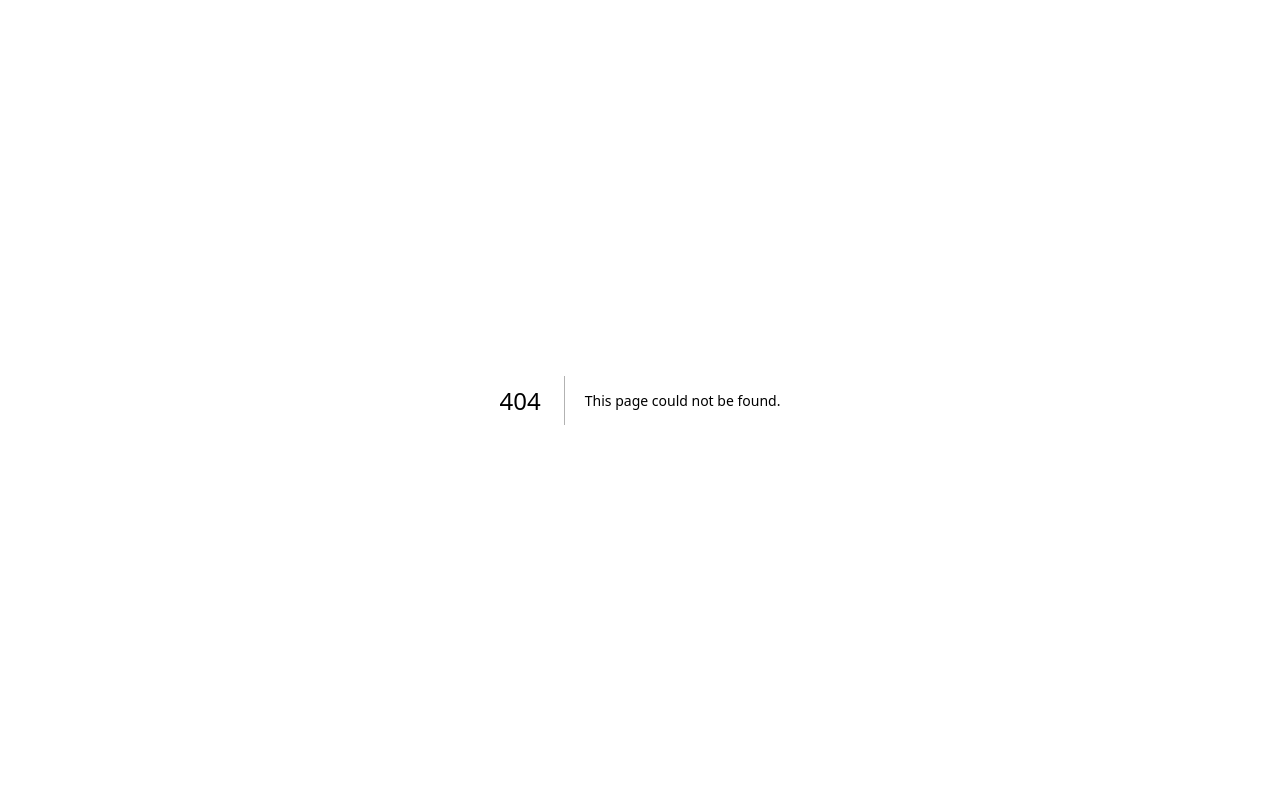
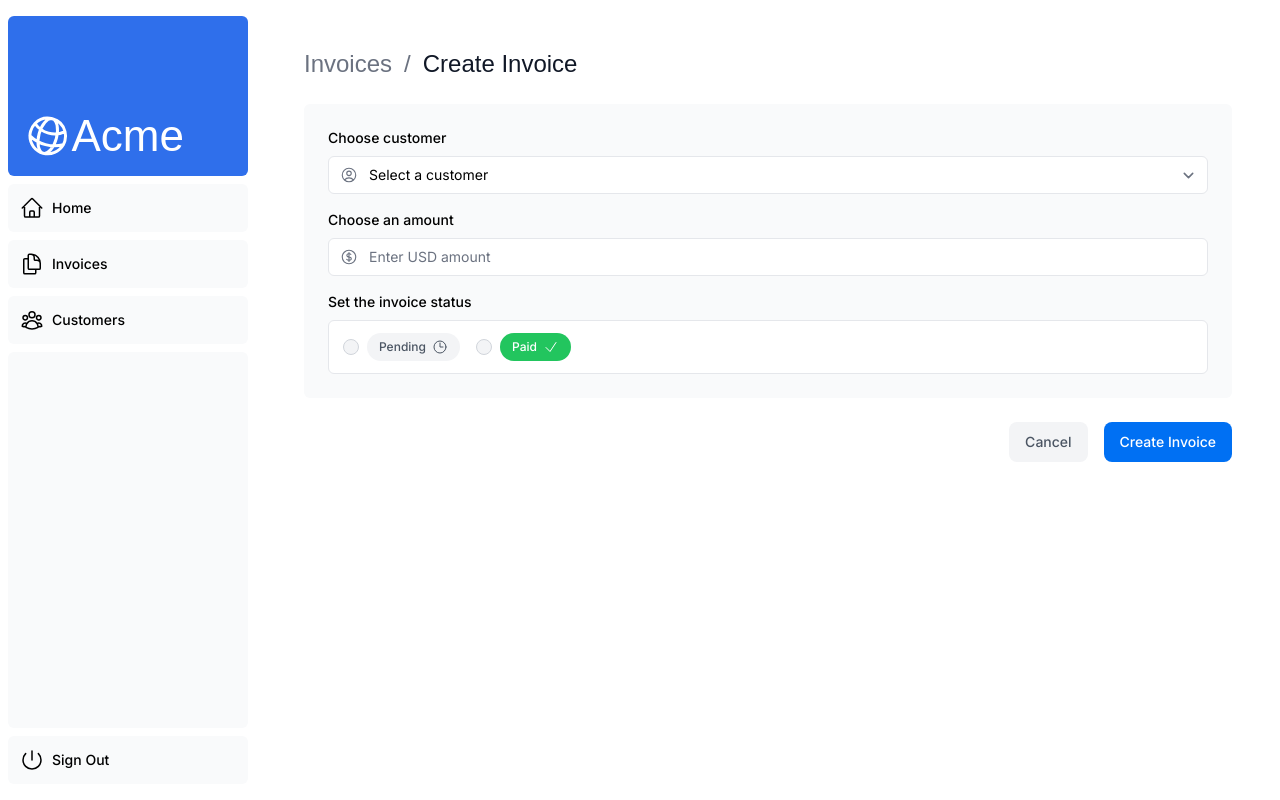
Before and after one commit to hrishipawar24/nextjs-dashboard, a Next.js app: page /dashboard/invoices/create in a window 1280 px wide. Before the commit this address had no page. Built offline with nearby package versions, Linux system fonts and the light colour scheme; a web font is replaced by a local one.

Commit message:
till chapter 11

```diff
--- /dev/null
+++ b/app/dashboard/invoices/create/page.tsx
@@ -0,0 +1,23 @@
+import Form from '@/app/ui/invoices/create-form';
+import Breadcrumbs from '@/app/ui/invoices/breadcrumbs';
+import { fetchCustomers } from '@/app/lib/data';
+
+export default async function Page() {
+  const customers = await fetchCustomers();
+
+  return (
+    <main>
+      <Breadcrumbs
+        breadcrumbs={[
+          { label: 'Invoices', href: '/dashboard/invoices' },
+          {
+            label: 'Create Invoice',
+            href: '/dashboard/invoices/create',
+            active: true,
+          },
+        ]}
+      />
+      <Form customers={customers} />
+    </main>
+  );
+}
--- /dev/null
+++ b/app/lib/actions.ts
@@ -0,0 +1,52 @@
+'use server';
+
+import { z } from 'zod';
+import { revalidatePath } from 'next/cache';
+import { redirect } from 'next/navigation';
+import { invoices } from './mock-db';
+
+// import postgres from 'postgres';
+
+// const sql = postgres(process.env.POSTGRES_URL!, { ssl: 'require' });
+
+const FormSchema = z.object({
+  id: z.string(),
+  customerId: z.string(),
+  amount: z.coerce.number(),
+  status: z.enum(['pending', 'paid']),
+  date: z.string(),
+});
+
+const CreateInvoice = FormSchema.omit({ id: true, date: true });
+
+export async function createInvoice(formData: FormData) {
+  const { customerId, amount, status } = CreateInvoice.parse({
+    customerId: formData.get('customerId'),
+    amount: formData.get('amount'),
+    status: formData.get('status'),
+  });
+  const amountInCents = amount * 100;
+  const date = new Date().toISOString().split('T')[0];
+
+  try {
+    // await sql`
+    //   INSERT INTO invoices (customer_id, amount, status, date)
+    //   VALUES (${customerId}, ${amountInCents}, ${status}, ${date})
+    // `;
+    // console.log('Mock Database: Inserted Invoice', { customerId, amountInCents, status, date });
+
+    invoices.push({
+      id: crypto.randomUUID(),
+      customer_id: customerId,
+      amount: amountInCents,
+      status: status,
+      date: date
+    });
+  } catch (error) {
+    console.error('Database Error:', error);
+    throw new Error(`Failed to create invoice: ${(error as Error).message}`);
+  }
+
+  revalidatePath('/dashboard/invoices');
+  redirect('/dashboard/invoices');
+}
--- a/app/lib/data.ts
+++ b/app/lib/data.ts
@@ -2,7 +2,7 @@
   customers,
   invoices,
   revenue,
-} from './placeholder-data';
+} from './mock-db';
 import {
   CustomerField,
   CustomersTableType,
--- /dev/null
+++ b/app/lib/mock-db.ts
@@ -0,0 +1,10 @@
+
+import {
+  customers as initialCustomers,
+  invoices as initialInvoices,
+  revenue as initialRevenue
+} from './placeholder-data';
+
+export const customers = [...initialCustomers];
+export const invoices = [...initialInvoices];
+export const revenue = [...initialRevenue];
--- a/app/ui/invoices/create-form.tsx
+++ b/app/ui/invoices/create-form.tsx
@@ -7,10 +7,11 @@
   UserCircleIcon,
 } from '@heroicons/react/24/outline';
 import { Button } from '@/app/ui/button';
+import { createInvoice } from '@/app/lib/actions';
 
 export default function Form({ customers }: { customers: CustomerField[] }) {
   return (
-    <form>
+    <form action={createInvoice}>
       <div className="rounded-md bg-gray-50 p-4 md:p-6">
         {/* Customer Name */}
         <div className="mb-4">
@@ -23,6 +24,7 @@
               name="customerId"
               className="peer block w-full cursor-pointer rounded-md border border-gray-200 py-2 pl-10 text-sm outline-2 placeholder:text-gray-500"
               defaultValue=""
+              aria-describedby="customer-error"
             >
               <option value="" disabled>
                 Select a customer
@@ -51,6 +53,7 @@
                 step="0.01"
                 placeholder="Enter USD amount"
                 className="peer block w-full rounded-md border border-gray-200 py-2 pl-10 text-sm outline-2 placeholder:text-gray-500"
+                required
               />
               <CurrencyDollarIcon className="pointer-events-none absolute left-3 top-1/2 h-[18px] w-[18px] -translate-y-1/2 text-gray-500 peer-focus:text-gray-900" />
             </div>
@@ -71,6 +74,7 @@
                   type="radio"
                   value="pending"
                   className="h-4 w-4 cursor-pointer border-gray-300 bg-gray-100 text-gray-600 focus:ring-2"
+                  required
                 />
                 <label
                   htmlFor="pending"
@@ -86,6 +90,7 @@
                   type="radio"
                   value="paid"
                   className="h-4 w-4 cursor-pointer border-gray-300 bg-gray-100 text-gray-600 focus:ring-2"
+                  required
                 />
                 <label
                   htmlFor="paid"
--- a/app/ui/search.tsx
+++ b/app/ui/search.tsx
@@ -10,7 +10,8 @@
   const { replace } = useRouter();
 
   const handleSearch = useDebouncedCallback((term: string) => {
-     params.set('page', '1');
+    const params = new URLSearchParams(searchParams);
+    params.set('page', '1');
     if (term) {
       params.set('query', term);
     } else {
```
